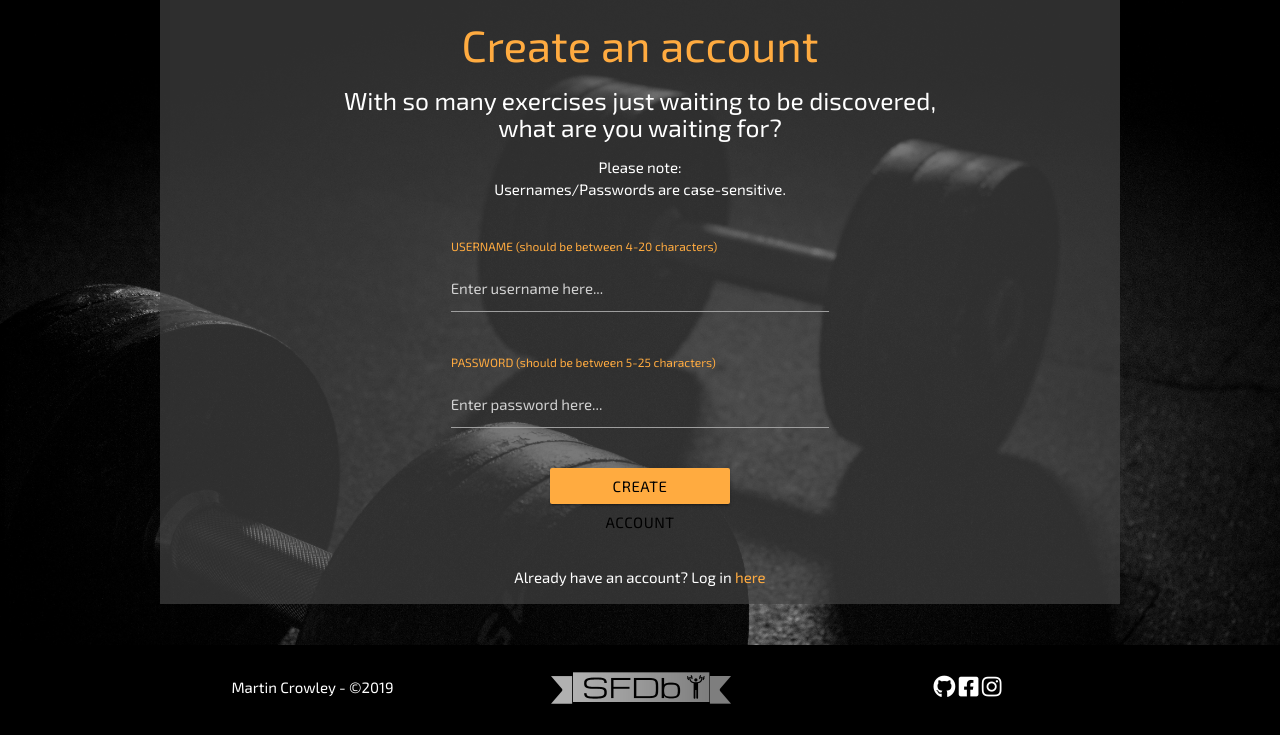
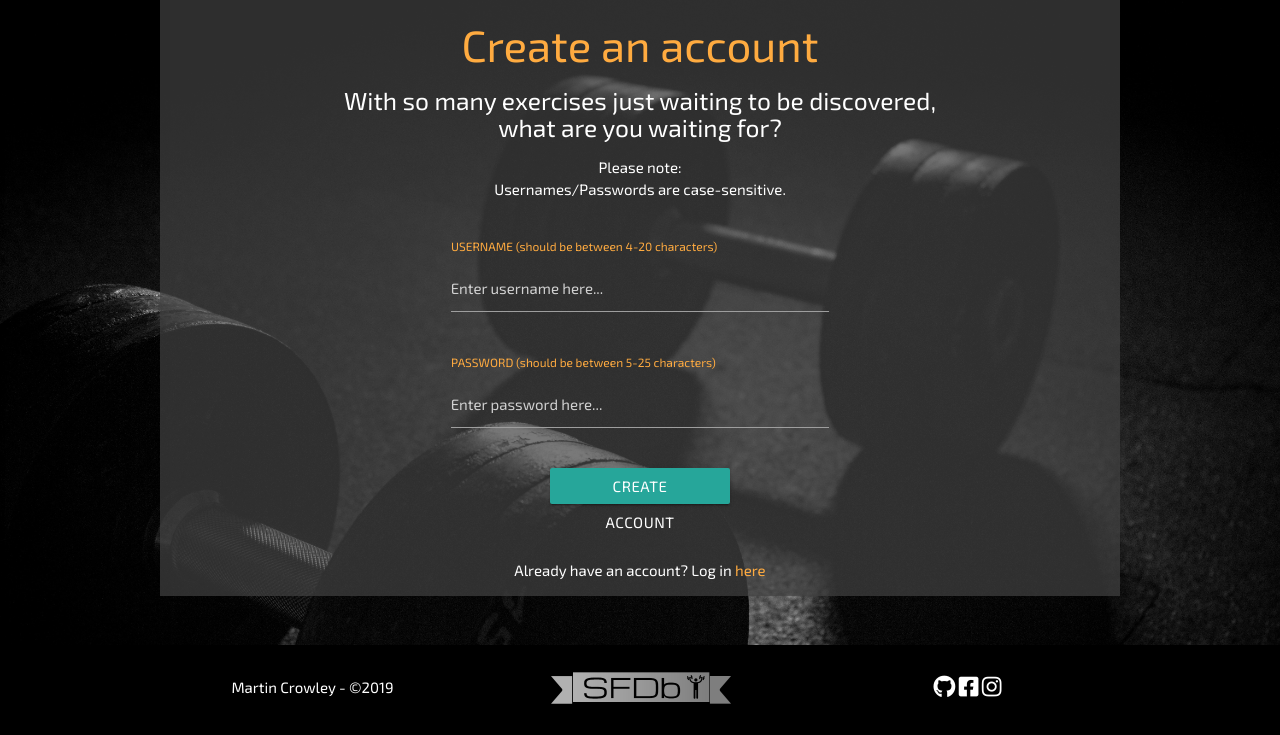
Before and after one commit to Code-Institute-Submissions/shared_fitness_database, a Flask app: page /register in a window 1280 px wide. Shown: the part 65-800 px from the top of the page. Run offline with Flask 2, Linux system fonts and the light colour scheme; some libraries are stand-ins or nearby versions.

Commit message:
added custom class for the register button

```diff
--- a/templates/register.html
+++ b/templates/register.html
@@ -26,7 +26,7 @@
                 </div>
                 <div class="row">
                     <div class="col s12">
-                        <button class="btn btn_form btn_register" type="submit">CREATE ACCOUNT</button>
+                        <button class="btn btn_register" type="submit">CREATE ACCOUNT</button>
                     </div>
                 </div>
             </form>
```
